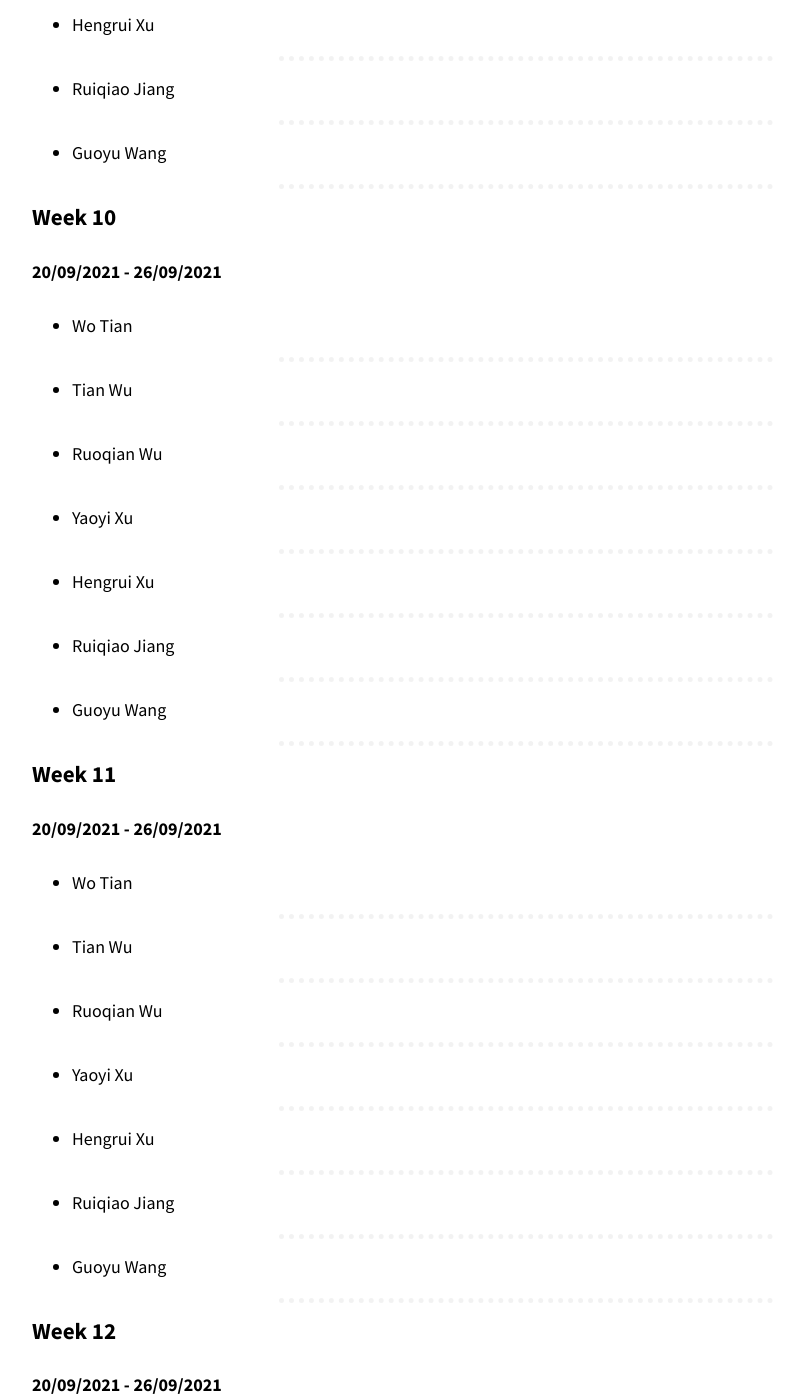
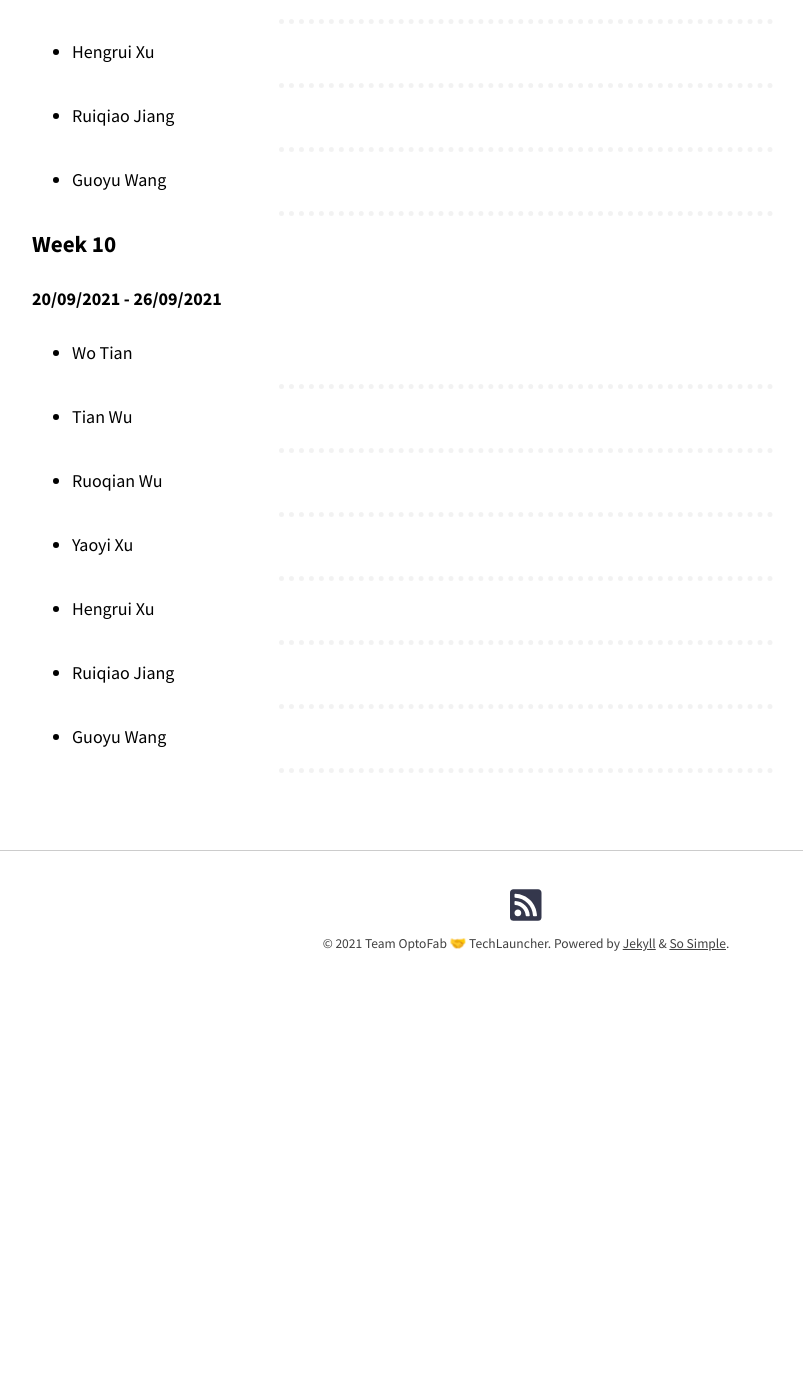
Before and after one commit to optofab/optofab.github.io, a Jekyll site: the page built from work_records.md, in a window 1280 px wide and 1400 px high, scrolled down 15913 px. Shown: the whole window, without its empty margins (114-917 px from the left). Built offline with Jekyll 4.4.1, drawn with Linux system fonts in a browser that asks for light colours; nearby versions of some CDN libraries; emoji names are drawn with the system emoji font; after the commit the page ends 16940 px from its top, so only the background shows below that; some of the changed text lies outside the part shown.

Commit message:
Update work_records.md

```diff
--- a/work_records.md
+++ b/work_records.md
@@ -707,67 +708,3 @@ _[Don't forget to add hours for each of the work you've done. This line will be
 - Guoyu Wang
 
 <hr class="hr-dotted">
-
-### Week 11
-
-**20/09/2021 - 26/09/2021**
-
-- Wo Tian
-
-<hr class="hr-dotted">
-
-- Tian Wu
-
-<hr class="hr-dotted">
-
-- Ruoqian Wu
-
-<hr class="hr-dotted">
-
-- Yaoyi Xu
-
-<hr class="hr-dotted">
-
-- Hengrui Xu
-
-<hr class="hr-dotted">
-
-- Ruiqiao Jiang
-
-<hr class="hr-dotted">
-
-- Guoyu Wang
-
-<hr class="hr-dotted">
-
-### Week 12
-
-**20/09/2021 - 26/09/2021**
-
-- Wo Tian
-
-<hr class="hr-dotted">
-
-- Tian Wu
-
-<hr class="hr-dotted">
-
-- Ruoqian Wu
-
-<hr class="hr-dotted">
-
-- Yaoyi Xu
-
-<hr class="hr-dotted">
-
-- Hengrui Xu
-
-<hr class="hr-dotted">
-
-- Ruiqiao Jiang
-
-<hr class="hr-dotted">
-
-- Guoyu Wang
-
-<hr class="hr-dotted">
```
Also changed, not shown: other parts of work_records.md (+1 -0 lines).
